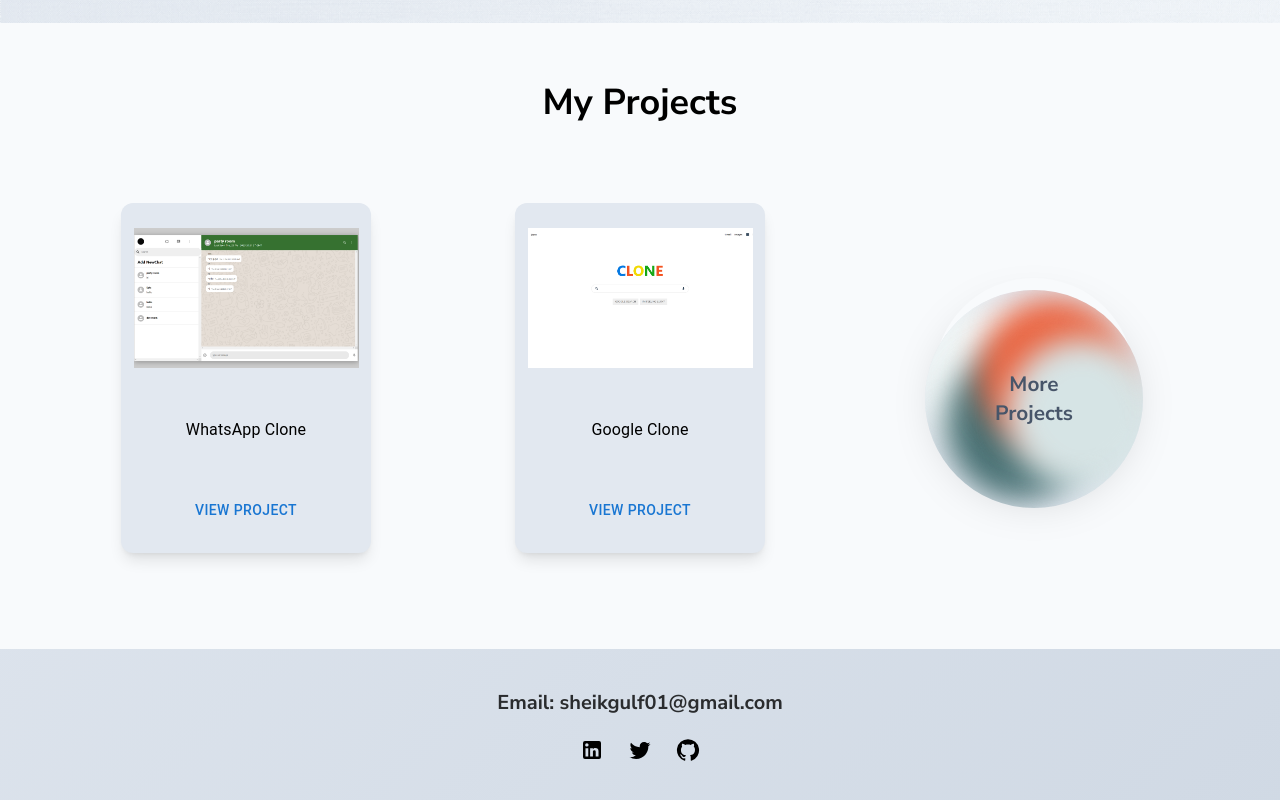
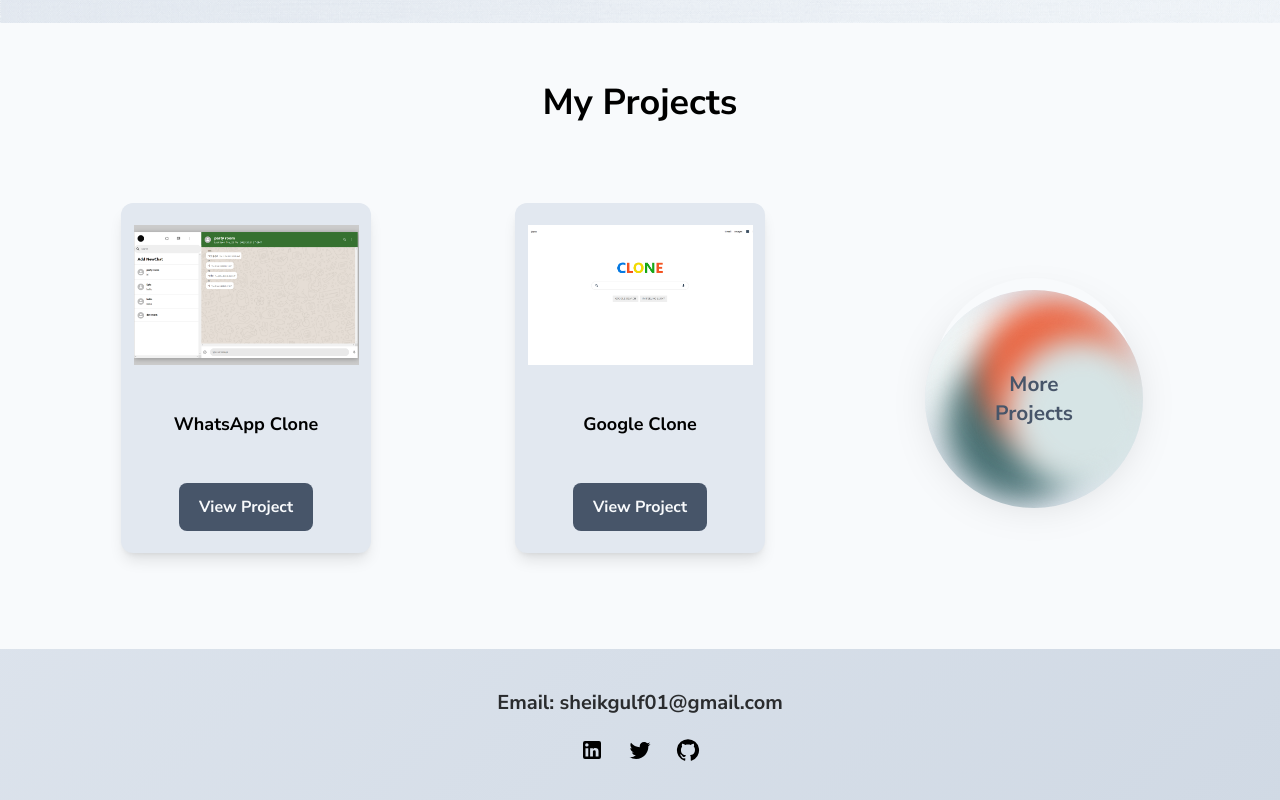
Before and after one commit to sheikgulf13/Portfolio, a Next.js app: page / in a window 1280 px wide. Shown: the part 1445-2245 px from the top of the page. Built offline with nearby package versions, Linux system fonts and the light colour scheme.

Commit message:
styling-updated

```diff
--- a/app/myProject.jsx
+++ b/app/myProject.jsx
@@ -1,8 +1,6 @@
 "use client";
 
 import CardMedia from '@mui/material/CardMedia';
-import Button from '@mui/material/Button';
-import Typography from '@mui/material/Typography';
 import Link from 'next/link';
 
 function myProject() {
@@ -13,18 +11,18 @@
         <div className='grid grid-cols-2 lg:grid-cols-3 gap-20 lg:gap-36 place-items-center '>
             <div className='Card flex flex-col justify-around items-center shadow-lg rounded-xl hover:shadow-xl hover:shadow-slate-400 bg-slate-200'>
                 <CardMedia sx={{height: 140, width: 225}} component='img' image='/wsApp-clone.png'/>
-                <Typography className='font-semibold text-lg'>WhatsApp Clone</Typography>
-                    <Button className='bg-slate-600 text-slate-50 font-bold px-5 py-3 hover:bg-slate-500 rounded-lg'>
+                <h5 className='font-semibold text-lg'>WhatsApp Clone</h5>
+                    <button className='bg-slate-600 text-slate-50 font-bold px-5 py-3 hover:bg-slate-500 rounded-lg'>
                         <a href="https://whatsapp-clone-2cbc0.web.app/" target='blank'>View Project</a>
-                    </Button>
+                    </button>
             </div>
 
             <div className='Card hidden lg:flex flex-col justify-around items-center shadow-lg rounded-xl hover:shadow-xl hover:shadow-slate-400 bg-slate-200'>
                 <CardMedia sx={{height: 140, width: 225}} component='img' image='/ggle-clone.png'/>
-                <Typography className='font-semibold text-lg'>Google Clone</Typography>
-                    <Button className='bg-slate-600 text-slate-50 font-bold px-5 py-3 hover:bg-slate-500 rounded-lg'>
+                <h5 className='font-semibold text-lg'>Google Clone</h5>
+                    <button className='bg-slate-600 text-slate-50 font-bold px-5 py-3 hover:bg-slate-500 rounded-lg'>
                         <a href="https://clone-gle.netlify.app/" target='blank'>View Project</a>
-                    </Button>
+                    </button>
             </div>
 
             <div className='Card-more flex flex-col justify-around items-center shadow-2xl rounded-full  hover:cursor-pointer hover:shadow-xl'>
```
